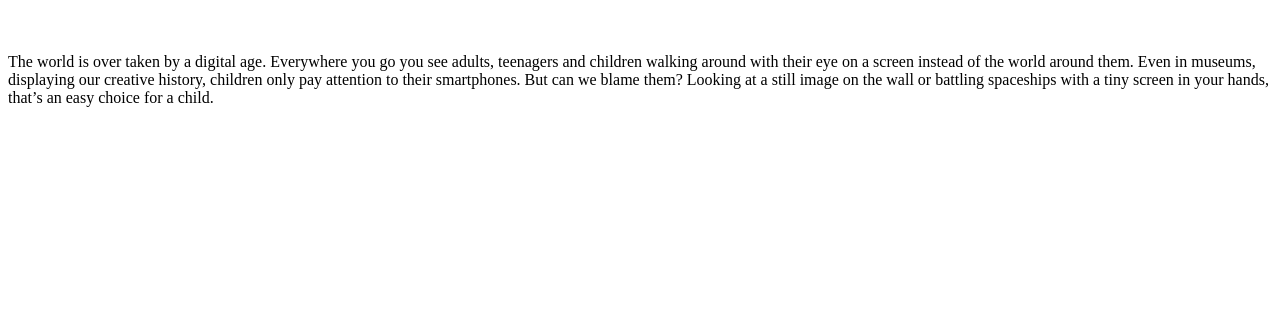
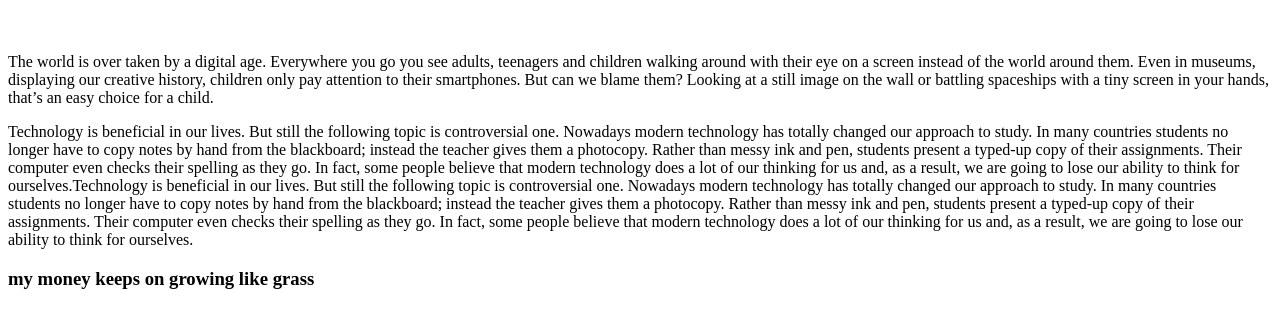
Before and after one commit to mwendamwenda/kurunziprojects, a plain HTML site: page index.html in a window 1280 px wide. Shown: the part 61-388 px from the top of the page. Drawn offline with Linux system fonts and the light colour scheme.

Commit message:
add new heading

```diff
--- a/index.html
+++ b/index.html
@@ -18,6 +18,15 @@
          image on the wall or battling spaceships with a tiny screen in your hands, that’s an easy choice for a child.
 
     </p>
+    <p>Technology is beneficial in our lives. But still the following topic is controversial one. Nowadays modern technology has totally
+        changed our approach to study. In many countries students no longer have to copy notes by hand from the blackboard; instead the teacher gives them a
+        photocopy. Rather than messy ink and pen, students present a typed-up copy of their assignments. Their computer even checks their spelling as they go. In fact,
+        some people believe that modern technology does a lot of our thinking for us and, as a result, we are going to lose our ability to think for ourselves.Technology is
+         beneficial in our lives. But still the following topic is controversial one. Nowadays modern technology has totally changed our approach to study. In many countries
+         students no longer have to copy notes by hand from the blackboard; instead the teacher gives them a photocopy. Rather than messy ink and pen, students present a typed-up copy
+         of their assignments. Their computer even checks their spelling as they go. In fact, some people believe that modern technology does a lot of
+        our thinking for us and, as a result, we are going to lose our ability to think for ourselves.</p>
+        <h3>my money keeps on growing like grass</h3>
 </div>
 </body>
 </html>
```
